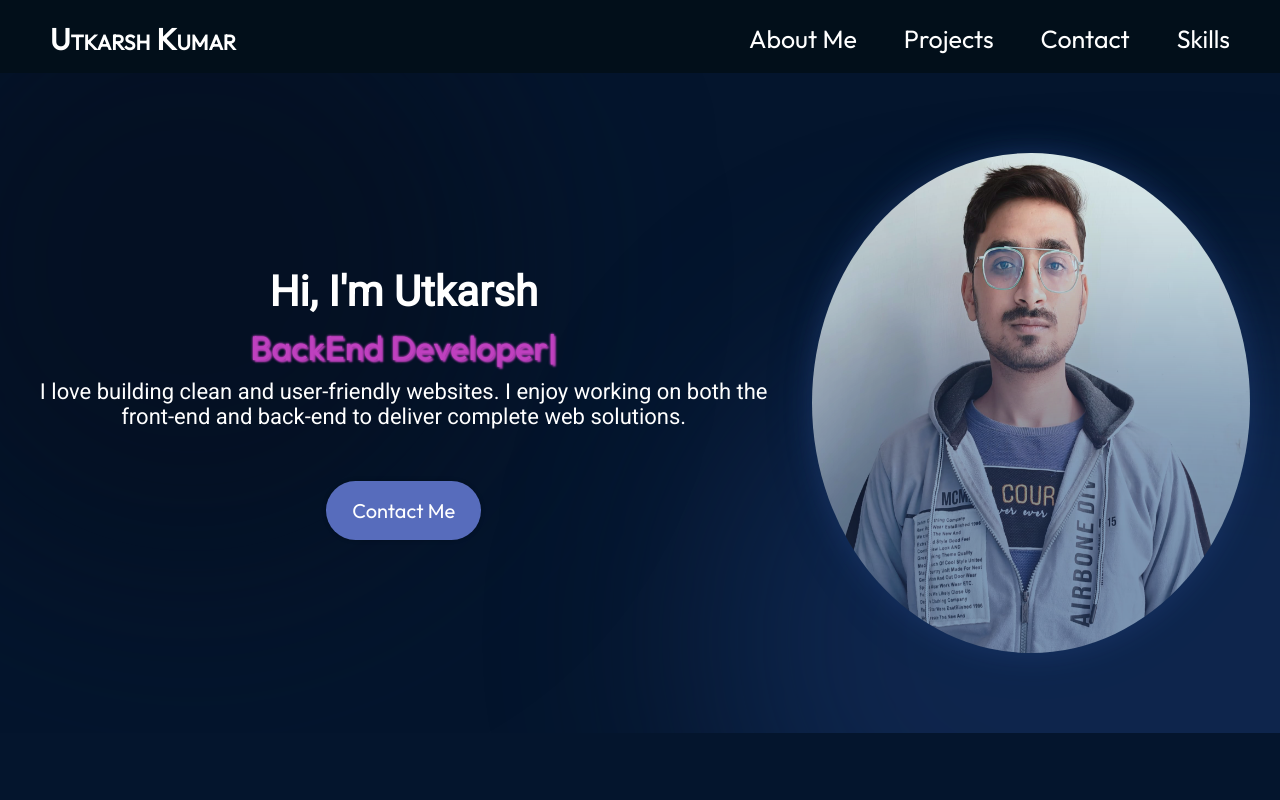
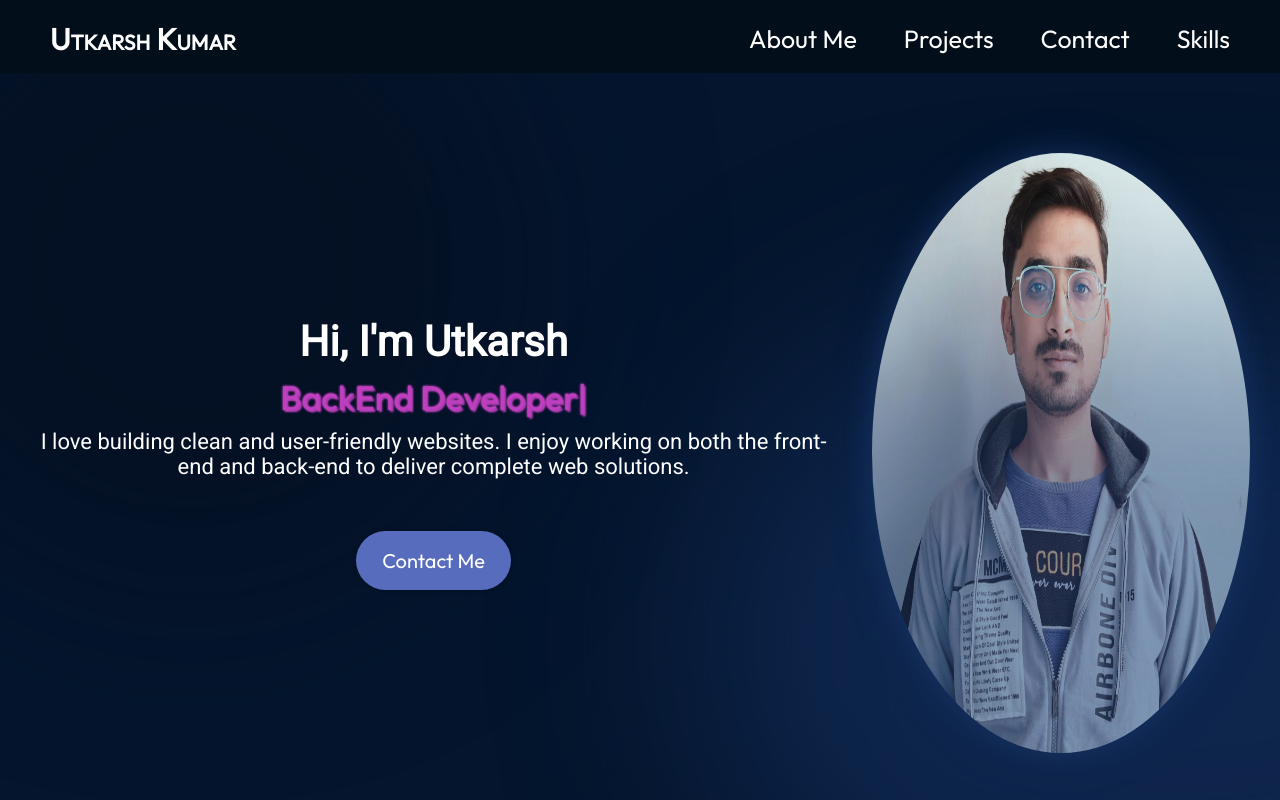
Before and after one commit to GithubUtkarsh/My_Portfolio, a React (Vite) app: page / in a window 1280 px wide. Shown: the top 800 px of the page. Built offline with nearby package versions, Linux system fonts and the light colour scheme.

Commit message:
some changes

```diff
--- a/package.json
+++ b/package.json
@@ -5,7 +5,7 @@
   "version": "0.0.0",
   "type": "module",
   "scripts": {
-    "dev": "vite",
+    "dev": "vite --port 5000",
     "build": "vite build",
     "lint": "eslint .",
     "preview": "vite preview",
--- a/src/components/Hero/Hero.module.css
+++ b/src/components/Hero/Hero.module.css
@@ -72,8 +72,8 @@
 
 .imgContainer {
   /* border: 2px solid red; */
-  width: 750px;
-  height: 500px;
+  width: 600px;
+  height: 600px;
   margin: 30px;
   border-radius: 50%;
   overflow: hidden;
--- a/src/components/Projects/Projects.jsx
+++ b/src/components/Projects/Projects.jsx
@@ -1,10 +1,11 @@
 import React from "react";
+import { useState } from "react";
 import styles from "./Projects.module.css";
 import projects from "../../data/projects.js";
 
 export const Projects = () => {
-  const [hoveredCard, setHoveredCard] = React.useState(null);
-  const [hoveredLink, setHoveredLink] = React.useState(null);
+  const [hoveredCard, setHoveredCard] = useState(null);
+  const [hoveredLink, setHoveredLink] = useState(null);
 
   return (
     <section className={styles.container} id="project">
```
Also changed, not shown: 1 other file (tests, documents, lock files or other folders).
